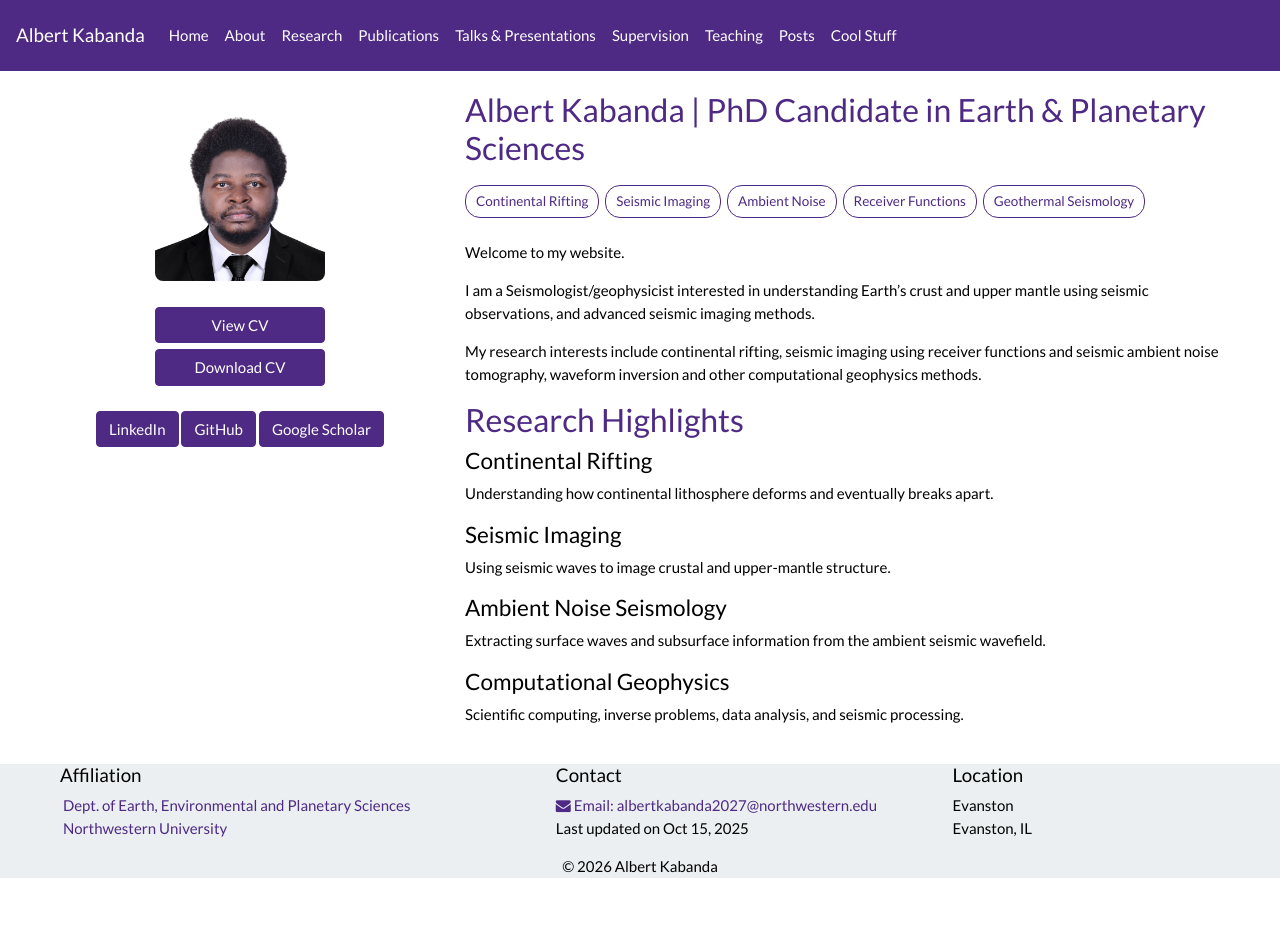
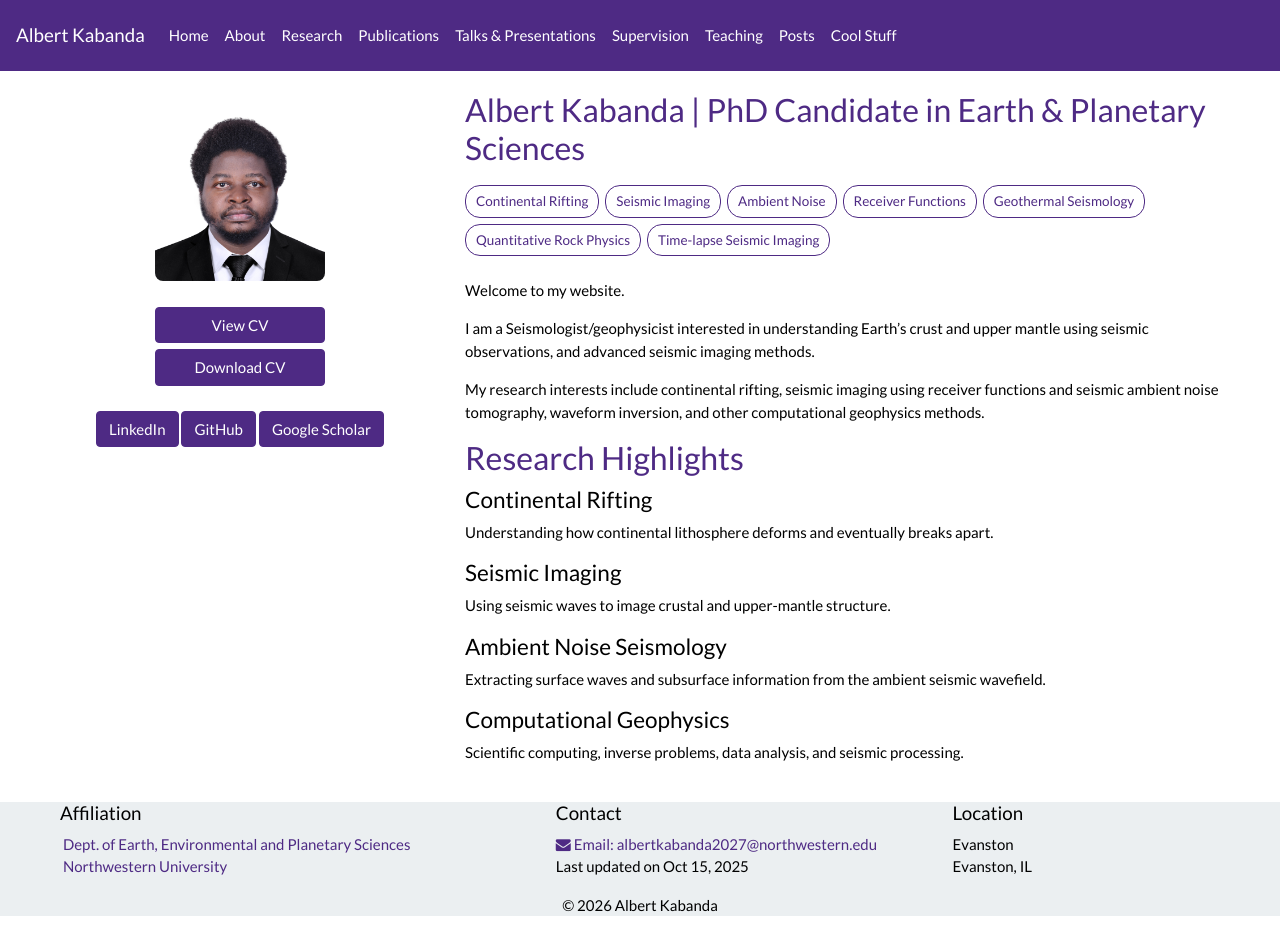
Before and after one commit to albertkabanda/albertkabanda.github.io, a Jekyll site: the page built from _pages/home.md, in a window 1280 px wide and 932 px high. Built offline with Jekyll 4.4.1, drawn with Linux system fonts in a browser that asks for light colours; nearby versions of some CDN libraries; a style sheet for code colours, icons or effects is not loaded.

Commit message:
Update home.md

```diff
--- a/_pages/home.md
+++ b/_pages/home.md
@@ -13,13 +13,15 @@ permalink: /
   <span class="interest-tag">Ambient Noise</span>
   <span class="interest-tag">Receiver Functions</span>
   <span class="interest-tag">Geothermal Seismology</span>
+  <span class="interest-tag">Quantitative Rock Physics</span>
+  <span class="interest-tag">Time-lapse Seismic Imaging</span>
 </div>
 
 Welcome to my website.
 
 I am a Seismologist/geophysicist interested in understanding Earth's crust and upper mantle using seismic observations, and advanced seismic imaging methods.
 
-My research interests include continental rifting, seismic imaging using receiver functions and seismic ambient noise tomography, waveform inversion and other computational geophysics methods.
+My research interests include continental rifting, seismic imaging using receiver functions and seismic ambient noise tomography, waveform inversion, and other computational geophysics methods.
 
 ### Research Highlights
 
```
